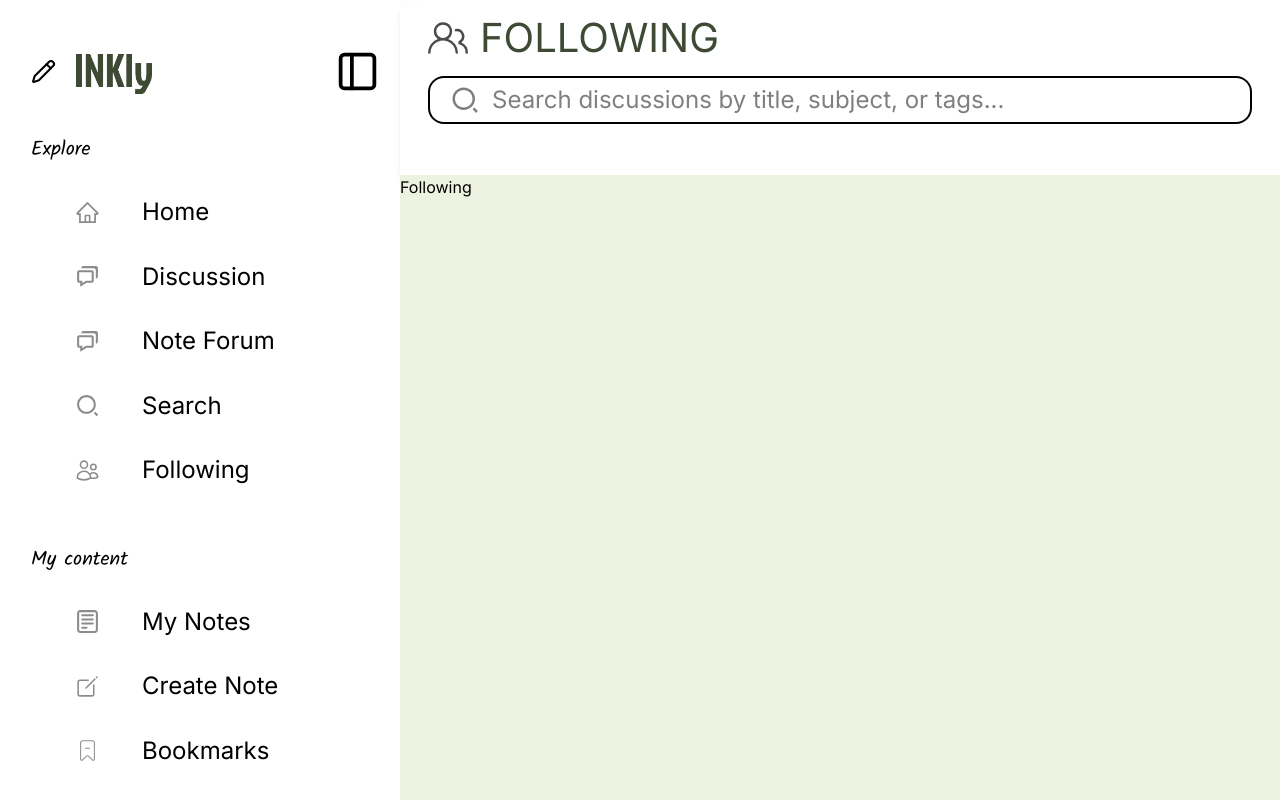
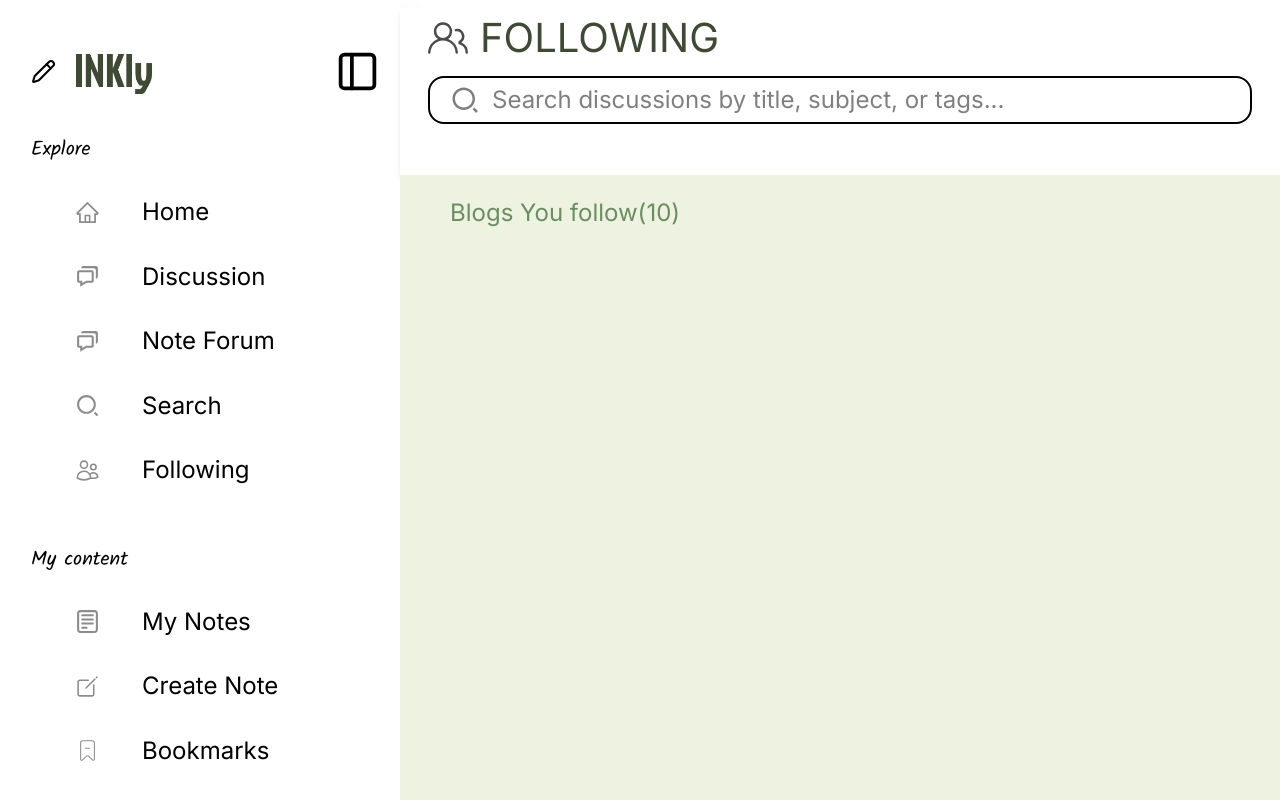
Before and after one commit to hamnuttapat1/Inkly, a React (Vite) app in the folder frontend/: page /following in a window 1280 px wide. Built offline with nearby package versions, Linux system fonts and the light colour scheme.

Commit message:
update/follow

```diff
--- a/frontend/src/components/following/following_page.jsx
+++ b/frontend/src/components/following/following_page.jsx
@@ -1,13 +1,15 @@
 import React from 'react'
 
 const Following_page = () => {
-  return (
-    <div className='w-full h-full bg-[#EEF2E1] overflow-auto'>
-      <div>
-        <p>Following</p>
-      </div>
-    </div>
-  )
+    return (
+        <div className='w-full h-full bg-[#EEF2E1] overflow-auto'>
+            <div className='flex flex-row my-[20px] ml-[50px] font-["Inter"] text-[24px] text-[#124C09]/60 font-regular'>
+                <p>Blogs You follow(</p>
+                <p>10</p>
+                <p>)</p>
+            </div>
+        </div>
+    )
 }
 
 export default Following_page
```
